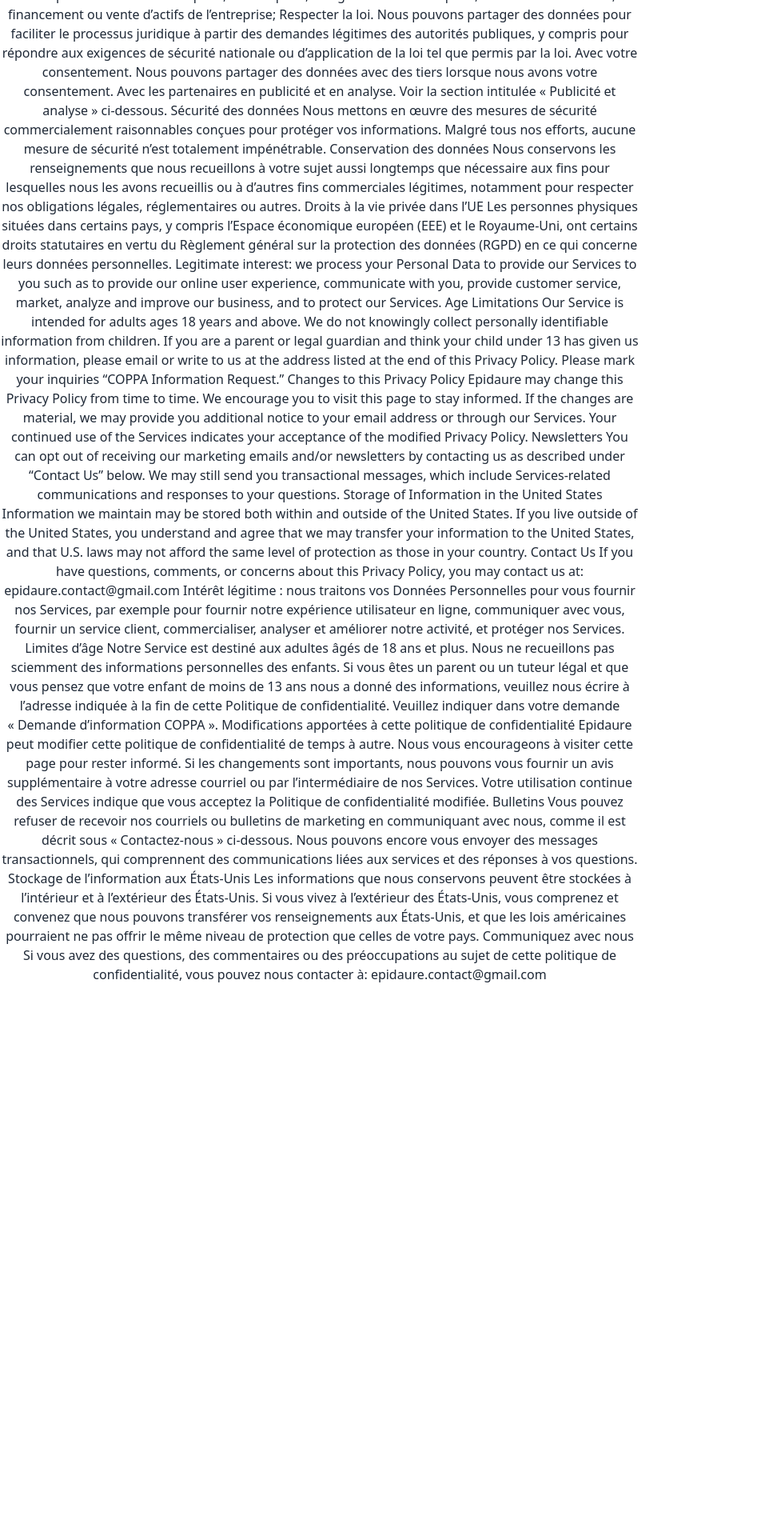
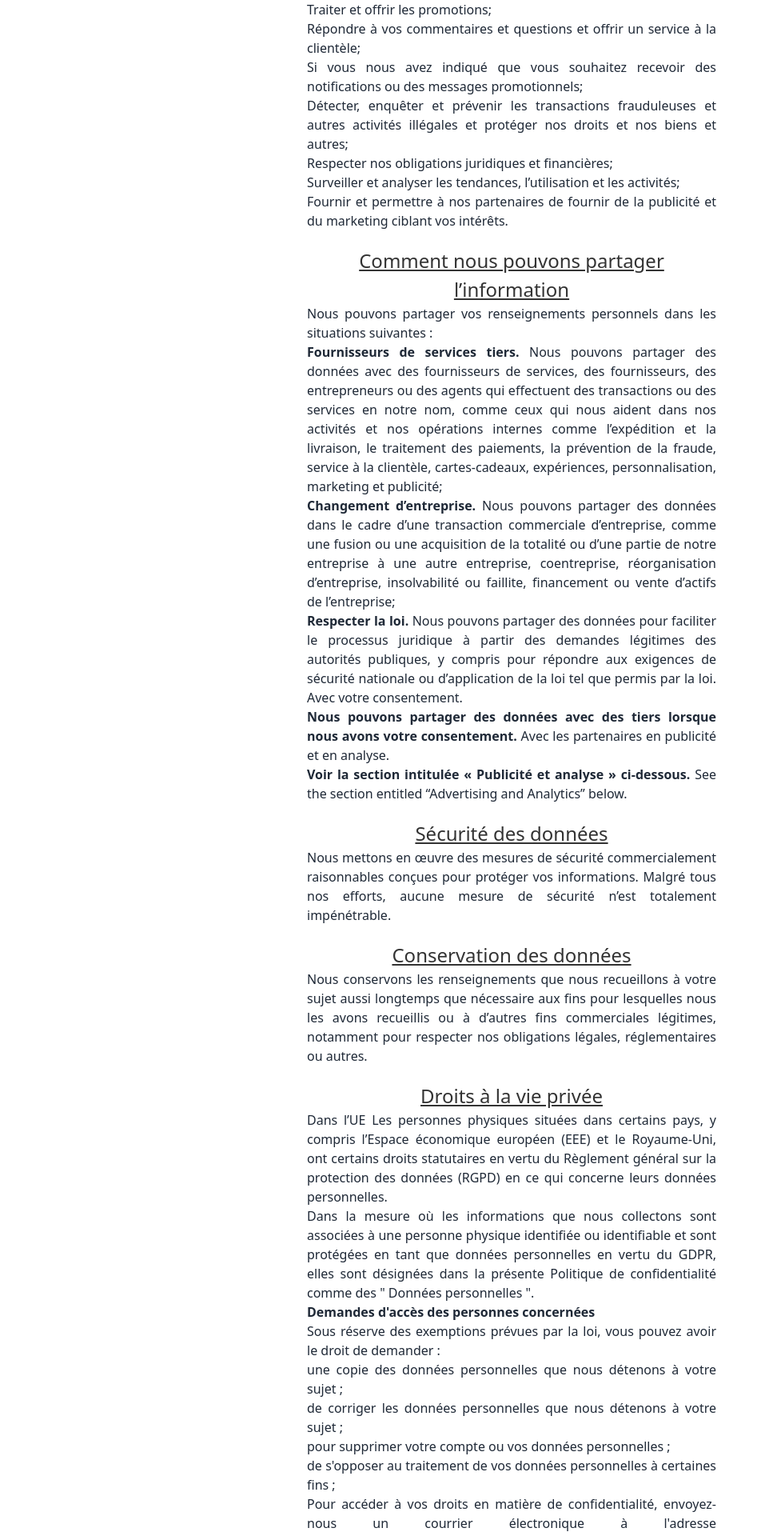
Before and after one commit to MatthiasBlc/Epidaure_Front, a React (Create React App) app: page /privacy in a window 1280 px wide. Shown: the part 740-2660 px from the top of the page at 80% size, without its empty margins (0-957 px from the left). Before the commit the page ends 1970 px from the top, so only its background shows below. Built offline with nearby package versions, Linux system fonts and the light colour scheme; no server answers.

Commit message:
add privacy

```diff
--- a/public/index2.html
+++ b/public/index2.html
@@ -86,7 +86,7 @@
         </div>
         <!--Right Col-->
         <div class="w-full md:w-3/5 py-6 text-center">
-          <img class="w-full md:w-4/5 z-50" src="hero.png" />
+          <img class="w-full md:w-4/5 z-50" src="hero.png" alt="hero" />
         </div>
       </div>
     </div>
--- a/src/index.css
+++ b/src/index.css
@@ -20,6 +20,33 @@
     grid-row-gap: 0px;
 }
 
+.container-privacy {
+  display: flex;
+  flex-direction: column;
+}
+
+.container-privacy h1 {
+  font-size: 5vmin;
+  text-align: center;
+  margin-top: 20px;
+  color: #333;
+  text-decoration: underline;
+}
+
+.container-privacy h3 {
+  font-size: 3vmin;
+  text-align: center;
+  margin-top: 20px;
+  color: #333;
+  text-decoration: underline;
+}
+
+.container-privacy .content {
+  padding: 2vw 30vw 5vw;
+  text-align: justify;
+
+}
+
 @media screen and (max-width: 768px)
 {
     .containerGrid1
@@ -29,13 +56,3 @@
     grid-row-gap: 40px;
   }
 }
-
-.grid {
-  display: flex;
-}
-.center {
-  justify-content: center;
-  width: 100vh;
-  text-align:center;
-  word-wrap : break-word;
-}
--- a/src/pages/HomePage/Home.js
+++ b/src/pages/HomePage/Home.js
@@ -79,7 +79,7 @@ const Home = () => {
                 </p>
               </div>
               <div className="w-full sm:w-2/3 p-6">
-                <img src={createAccountLogo} />
+                <img src={createAccountLogo} alt="create-account"/>
               </div>
             </div>
             <div className="flex flex-wrap flex-col-reverse sm:flex-row">
--- a/src/pages/HomePage/Privacy.js
+++ b/src/pages/HomePage/Privacy.js
@@ -1,126 +1,308 @@
 import React from "react";
+import Footer from "./Footer/Footer";
 
 const Privacy = () => {
   return (
-    <div className="grid">
-      <div className="center">
-        Politique de confidentialité Dernière mise à jour : 22 septembre 2022
-        Merci de visiter la politique de confidentialité d’Epidaure. La présente
-        Politique de confidentialité explique comment Epidaure (collectivement,
-        « Epidaure », « nous », « nous » ou « notre ») recueille, utilise et
-        partage des renseignements à votre sujet (« vous », « votre » ou
-        « utilisateur ») lorsque vous accédez ou utilisez nos sites Web
-        (« Services »). Les utilisateurs sont responsables de toutes les données
-        de tiers qu’ils fournissent ou partagent via les Services et confirment
-        qu’ils ont le consentement du tiers pour nous fournir ces données.
-        Renseignements que nous recueillons Comment nous utilisons vos
-        renseignements Nous utilisons les informations que nous recueillons à
-        votre sujet pour fournir, maintenir et améliorer nos Services et autres
+    <div className="container-privacy">
+      <h1>Politique de confidentialité</h1>
+      <div className="content">
+        <p>
+          <u>Dernière mise à jour: 22 septembre 2022</u>
+        </p>
+        <p>
+          Merci de visiter la politique de confidentialité d’Epidaure. La
+          présente Politique de confidentialité explique comment Epidaure
+          (collectivement, « Epidaure », « nous », « nous » ou « notre »)
+          recueille, utilise et partage des renseignements à votre sujet (« vous
+          », « votre » ou « utilisateur ») lorsque vous accédez ou utilisez nos
+          sites Web (« Services »).
+        </p>
+        <p>
+          Les utilisateurs sont responsables de toutes les données de tiers
+          qu’ils fournissent ou partagent via les Services et confirment qu’ils
+          ont le consentement du tiers pour nous fournir ces données.
+        </p>
+        <h3> Comment nous utilisons vos renseignements</h3>
+        <p>
+          Nous utilisons les informations que nous recueillons à votre sujet
+          pour fournir, maintenir et améliorer nos Services et autres
           interactions que nous avons avec vous. Par exemple, nous utilisons les
-        renseignements recueillis pour : Faciliter et améliorer notre expérience
-        en ligne; Fournir et fournir des produits et des services, procéder à
-        l’authentification, traiter les transactions et les retours, et vous
-        envoyer des renseignements connexes, y compris des confirmations, des
-        reçus, des factures, des sondages sur l’expérience client et des avis
-        relatifs aux produits ou aux services; Traiter et offrir les promotions;
+          renseignements recueillis pour :
+        </p>
+        <ul>
+          <li>
+            <p> Faciliter et améliorer notre expérience en ligne;</p>
+          </li>
+          <li>
+            <p>
+              Fournir et fournir des produits et des services, procéder à
+              l’authentification, traiter les transactions et les retours, et
+              vous envoyer des renseignements connexes, y compris des
+              confirmations, des reçus, des factures, des sondages sur
+              l’expérience client et des avis relatifs aux produits ou aux
+              services;
+            </p>
+          </li>
+          <li>
+            <p>Traiter et offrir les promotions;</p>
+          </li>
+          <li>
+            <p>
               Répondre à vos commentaires et questions et offrir un service à la
-        clientèle; Si vous nous avez indiqué que vous souhaitez recevoir des
-        notifications ou des messages promotionnels; Détecter, enquêter et
-        prévenir les transactions frauduleuses et autres activités illégales et
-        protéger nos droits et nos biens et autres; Respecter nos obligations
-        juridiques et financières; Surveiller et analyser les tendances,
-        l’utilisation et les activités; Fournir et permettre à nos partenaires
-        de fournir de la publicité et du marketing ciblant vos intérêts. Comment
-        nous pouvons partager l’information Nous pouvons partager vos
-        renseignements personnels dans les situations suivantes : Fournisseurs
-        de services tiers. Nous pouvons partager des données avec des
-        fournisseurs de services, des fournisseurs, des entrepreneurs ou des
-        agents qui effectuent des transactions ou des services en notre nom,
-        comme ceux qui nous aident dans nos activités et nos opérations internes
-        comme l’expédition et la livraison, le traitement des paiements, la
+              clientèle;
+            </p>
+          </li>
+          <li>
+            <p>
+              Si vous nous avez indiqué que vous souhaitez recevoir des
+              notifications ou des messages promotionnels;
+            </p>
+          </li>
+          <li>
+            <p>
+              Détecter, enquêter et prévenir les transactions frauduleuses et
+              autres activités illégales et protéger nos droits et nos biens et
+              autres;
+            </p>
+          </li>
+          <li>
+            <p>Respecter nos obligations juridiques et financières;</p>
+          </li>
+          <li>
+            <p>
+              Surveiller et analyser les tendances, l’utilisation et les
+              activités;
+            </p>
+          </li>
+          <li>
+            <p>
+              Fournir et permettre à nos partenaires de fournir de la publicité
+              et du marketing ciblant vos intérêts.{" "}
+            </p>
+          </li>
+        </ul>
+        <h3> Comment nous pouvons partager l’information</h3>
+        <p>
+          Nous pouvons partager vos renseignements personnels dans les
+          situations suivantes :
+        </p>
+        <ul>
+          <li>
+            <p>
+              <strong> Fournisseurs de services tiers. </strong>Nous pouvons
+              partager des données avec des fournisseurs de services, des
+              fournisseurs, des entrepreneurs ou des agents qui effectuent des
+              transactions ou des services en notre nom, comme ceux qui nous
+              aident dans nos activités et nos opérations internes comme
+              l’expédition et la livraison, le traitement des paiements, la
               prévention de la fraude, service à la clientèle, cartes-cadeaux,
-        expériences, personnalisation, marketing et publicité; Changement
-        d’entreprise. Nous pouvons partager des données dans le cadre d’une
-        transaction commerciale d’entreprise, comme une fusion ou une
-        acquisition de la totalité ou d’une partie de notre entreprise à une
-        autre entreprise, coentreprise, réorganisation d’entreprise,
-        insolvabilité ou faillite, financement ou vente d’actifs de
-        l’entreprise; Respecter la loi. Nous pouvons partager des données pour
-        faciliter le processus juridique à partir des demandes légitimes des
-        autorités publiques, y compris pour répondre aux exigences de sécurité
-        nationale ou d’application de la loi tel que permis par la loi. Avec
-        votre consentement. Nous pouvons partager des données avec des tiers
-        lorsque nous avons votre consentement. Avec les partenaires en publicité
-        et en analyse. Voir la section intitulée « Publicité et analyse »
-        ci-dessous. Sécurité des données Nous mettons en œuvre des mesures de
-        sécurité commercialement raisonnables conçues pour protéger vos
-        informations. Malgré tous nos efforts, aucune mesure de sécurité n’est
-        totalement impénétrable. Conservation des données Nous conservons les
-        renseignements que nous recueillons à votre sujet aussi longtemps que
-        nécessaire aux fins pour lesquelles nous les avons recueillis ou à
-        d’autres fins commerciales légitimes, notamment pour respecter nos
-        obligations légales, réglementaires ou autres. Droits à la vie privée
-        dans l’UE Les personnes physiques situées dans certains pays, y compris
-        l’Espace économique européen (EEE) et le Royaume-Uni, ont certains
-        droits statutaires en vertu du Règlement général sur la protection des
-        données (RGPD) en ce qui concerne leurs données personnelles. Legitimate
-        interest: we process your Personal Data to provide our Services to you
-        such as to provide our online user experience, communicate with you,
-        provide customer service, market, analyze and improve our business, and
-        to protect our Services. Age Limitations Our Service is intended for
-        adults ages 18 years and above. We do not knowingly collect personally
-        identifiable information from children. If you are a parent or legal
-        guardian and think your child under 13 has given us information, please
-        email or write to us at the address listed at the end of this Privacy
-        Policy. Please mark your inquiries “COPPA Information Request.” Changes
-        to this Privacy Policy Epidaure may change this Privacy Policy from time
-        to time. We encourage you to visit this page to stay informed. If the
-        changes are material, we may provide you additional notice to your email
-        address or through our Services. Your continued use of the Services
-        indicates your acceptance of the modified Privacy Policy. Newsletters
-        You can opt out of receiving our marketing emails and/or newsletters by
-        contacting us as described under “Contact Us” below. We may still send
-        you transactional messages, which include Services-related
-        communications and responses to your questions. Storage of Information
-        in the United States Information we maintain may be stored both within
-        and outside of the United States. If you live outside of the United
-        States, you understand and agree that we may transfer your information
-        to the United States, and that U.S. laws may not afford the same level
-        of protection as those in your country. Contact Us If you have
-        questions, comments, or concerns about this Privacy Policy, you may
-        contact us at: epidaure.contact@gmail.com Intérêt légitime : nous
-        traitons vos Données Personnelles pour vous fournir nos Services, par
-        exemple pour fournir notre expérience utilisateur en ligne, communiquer
-        avec vous, fournir un service client, commercialiser, analyser et
-        améliorer notre activité, et protéger nos Services. Limites d’âge Notre
-        Service est destiné aux adultes âgés de 18 ans et plus. Nous ne
-        recueillons pas sciemment des informations personnelles des enfants. Si
-        vous êtes un parent ou un tuteur légal et que vous pensez que votre
+              expériences, personnalisation, marketing et publicité;
+            </p>
+          </li>
+          <li>
+            <p>
+              <strong> Changement d’entreprise. </strong>Nous pouvons partager
+              des données dans le cadre d’une transaction commerciale
+              d’entreprise, comme une fusion ou une acquisition de la totalité
+              ou d’une partie de notre entreprise à une autre entreprise,
+              coentreprise, réorganisation d’entreprise, insolvabilité ou
+              faillite, financement ou vente d’actifs de l’entreprise;
+            </p>
+          </li>
+          <li>
+            <p>
+              <strong> Respecter la loi. </strong> Nous pouvons partager des
+              données pour faciliter le processus juridique à partir des
+              demandes légitimes des autorités publiques, y compris pour
+              répondre aux exigences de sécurité nationale ou d’application de
+              la loi tel que permis par la loi. Avec votre consentement.
+            </p>
+          </li>
+          <li>
+            <p>
+              <strong>
+                Nous pouvons partager des données avec des tiers lorsque nous
+                avons votre consentement.{" "}
+              </strong>{" "}
+              Avec les partenaires en publicité et en analyse.
+            </p>
+          </li>
+          <li>
+            <p>
+              <strong>
+                Voir la section intitulée « Publicité et analyse » ci-dessous.{" "}
+              </strong>
+              See the section entitled “Advertising and Analytics” below.
+            </p>
+          </li>
+        </ul>
+
+        <h3>Sécurité des données</h3>
+        <p>
+          Nous mettons en œuvre des mesures de sécurité commercialement
+          raisonnables conçues pour protéger vos informations. Malgré tous nos
+          efforts, aucune mesure de sécurité n’est totalement impénétrable.
+        </p>
+
+        <h3>Conservation des données</h3>
+        <p>
+          Nous conservons les renseignements que nous recueillons à votre sujet
+          aussi longtemps que nécessaire aux fins pour lesquelles nous les avons
+          recueillis ou à d’autres fins commerciales légitimes, notamment pour
+          respecter nos obligations légales, réglementaires ou autres.
+        </p>
+
+        <h3>Droits à la vie privée</h3>
+
+        <p>
+          Dans l’UE Les personnes physiques situées dans certains pays, y
+          compris l’Espace économique européen (EEE) et le Royaume-Uni, ont
+          certains droits statutaires en vertu du Règlement général sur la
+          protection des données (RGPD) en ce qui concerne leurs données
+          personnelles.
+        </p>
+        <p>
+          Dans la mesure où les informations que nous collectons sont associées
+          à une personne physique identifiée ou identifiable et sont protégées
+          en tant que données personnelles en vertu du GDPR, elles sont
+          désignées dans la présente Politique de confidentialité comme des "
+          Données personnelles ".
+        </p>
+        <p>
+          <strong>Demandes d'accès des personnes concernées</strong>
+        </p>
+        <p>
+          Sous réserve des exemptions prévues par la loi, vous pouvez avoir le
+          droit de demander :
+        </p>
+        <ul>
+          <li>
+            <p>
+              une copie des données personnelles que nous détenons à votre sujet
+              ;
+            </p>
+          </li>
+          <li>
+            <p>
+              de corriger les données personnelles que nous détenons à votre
+              sujet ;
+            </p>
+          </li>
+          <li>
+            <p>pour supprimer votre compte ou vos données personnelles ;</p>
+          </li>
+          <li>
+            <p>
+              de s'opposer au traitement de vos données personnelles à certaines
+              fins ;
+            </p>
+          </li>
+        </ul>
+
+        <p>
+          Pour accéder à vos droits en matière de confidentialité, envoyez-nous
+          un courrier électronique à l'adresse epidaure.contact@gmail.com.
+        </p>
+        <p>
+          Nous traiterons généralement les demandes dans un délai d'un mois. Il
+          se peut que nous devions vous demander des informations spécifiques
+          pour nous aider à confirmer votre identité et/ou la juridiction dans
+          laquelle vous résidez. Si votre demande est compliquée ou si vous avez
+          fait un grand nombre de demandes, cela peut nous prendre plus de
+          temps. Nous vous ferons savoir si nous avons besoin de plus d'un mois
+          pour vous répondre.
+        </p>
+        <p>
+          <strong>
+            Bases juridiques du traitement des données personnelles
+          </strong>
+        </p>
+        <p>
+          Nous pouvons traiter vos données personnelles en vertu de la
+          législation applicable en matière de protection des données, pour les
+          motifs juridiques suivants:
+        </p>
+        <ul>
+          <li>
+            <p>
+              <strong>Nécessité contractuelle : </strong>nous pouvons traiter vos
+              données personnelles pour conclure ou exécuter un contrat avec
+              vous.
+            </p>
+          </li>
+          <li>
+            <p>
+              <strong>Consentement : </strong>lorsque vous avez donné votre
+              consentement au traitement de vos données personnelles. Vous
+              pouvez retirer votre consentement à tout moment.
+            </p>
+          </li>
+          <li>
+            <p>
+              <strong>Intérêt légitime : </strong>nous traitons vos Données
+              Personnelles pour vous fournir nos Services, par exemple pour
+              fournir notre expérience utilisateur en ligne, communiquer avec
+              vous, fournir un service client, commercialiser, analyser et
+              améliorer notre activité, et protéger nos Services.
+            </p>
+          </li>
+        </ul>
+
+        <h3>Limites d’âge </h3>
+        <p>
+          Notre Service est destiné aux adultes âgés de 18 ans et plus. Nous ne
+          recueillons pas sciemment des informations personnelles des enfants.
+          Si vous êtes un parent ou un tuteur légal et que vous pensez que votre
           enfant de moins de 13 ans nous a donné des informations, veuillez nous
           écrire à l’adresse indiquée à la fin de cette Politique de
           confidentialité. Veuillez indiquer dans votre demande « Demande
-        d’information COPPA ». Modifications apportées à cette politique de
-        confidentialité Epidaure peut modifier cette politique de
-        confidentialité de temps à autre. Nous vous encourageons à visiter cette
-        page pour rester informé. Si les changements sont importants, nous
-        pouvons vous fournir un avis supplémentaire à votre adresse courriel ou
-        par l’intermédiaire de nos Services. Votre utilisation continue des
-        Services indique que vous acceptez la Politique de confidentialité
-        modifiée. Bulletins Vous pouvez refuser de recevoir nos courriels ou
-        bulletins de marketing en communiquant avec nous, comme il est décrit
-        sous « Contactez-nous » ci-dessous. Nous pouvons encore vous envoyer des
+          d’information COPPA».{" "}
+        </p>
+
+        <h3>Modifications apportées à cette politique de confidentialité </h3>
+        <p>
+          Epidaure peut modifier cette politique de confidentialité de temps à
+          autre. Nous vous encourageons à visiter cette page pour rester
+          informé. Si les changements sont importants, nous pouvons vous fournir
+          un avis supplémentaire à votre adresse courriel ou par l’intermédiaire
+          de nos Services. Votre utilisation continue des Services indique que
+          vous acceptez la Politique de confidentialité modifiée.
+        </p>
+
+        <h3>Newsletters</h3>
+        <p>
+          Vous pouvez refuser de recevoir nos courriels ou bulletins de
+          marketing en communiquant avec nous, comme il est décrit sous
+          « Contactez-nous » ci-dessous. Nous pouvons encore vous envoyer des
           messages transactionnels, qui comprennent des communications liées aux
-        services et des réponses à vos questions. Stockage de l’information aux
-        États-Unis Les informations que nous conservons peuvent être stockées à
-        l’intérieur et à l’extérieur des États-Unis. Si vous vivez à l’extérieur
-        des États-Unis, vous comprenez et convenez que nous pouvons transférer
-        vos renseignements aux États-Unis, et que les lois américaines
-        pourraient ne pas offrir le même niveau de protection que celles de
-        votre pays. Communiquez avec nous Si vous avez des questions, des
-        commentaires ou des préoccupations au sujet de cette politique de
-        confidentialité, vous pouvez nous contacter à:
-        epidaure.contact@gmail.com
+          services et des réponses à vos questions.{" "}
+        </p>
+
+        <h3>Stockage de l’information aux États-Unis </h3>
+        <p>
+          Les informations que nous conservons peuvent être stockées à
+          l’intérieur et à l’extérieur des États-Unis. Si vous vivez à
+          l’extérieur des États-Unis, vous comprenez et convenez que nous
+          pouvons transférer vos renseignements aux États-Unis, et que les lois
+          américaines pourraient ne pas offrir le même niveau de protection que
+          celles de votre pays.
+        </p>
+
+        <h3>Nous contactez</h3>
+        <p>
+          Si vous avez des questions, des commentaires ou des préoccupations au
+          sujet de cette politique de confidentialité, vous pouvez nous
+          contacter à:
+        </p>
+        <ul>
+          <li>
+            <p>epidaure.contact@gmail.com</p>
+          </li>
+        </ul>
+
       </div>
+      <hr />
+      <Footer />
     </div>
   );
 };
```
Also changed, not shown: src/components/HolderDashboard/Room/RoomData.js (+27 -26 lines), src/pages/HomePage/Footer/Footer.js (+7 -3 lines). Lines whose indentation alone changed are shown as unchanged.
